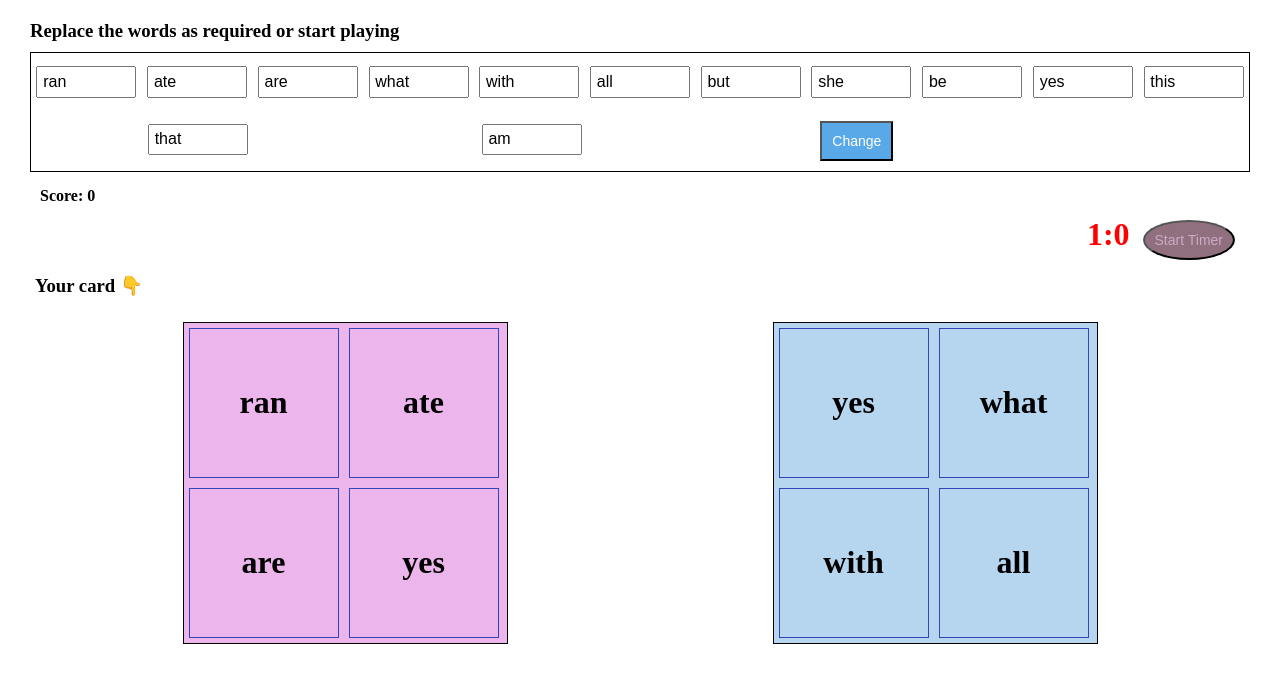
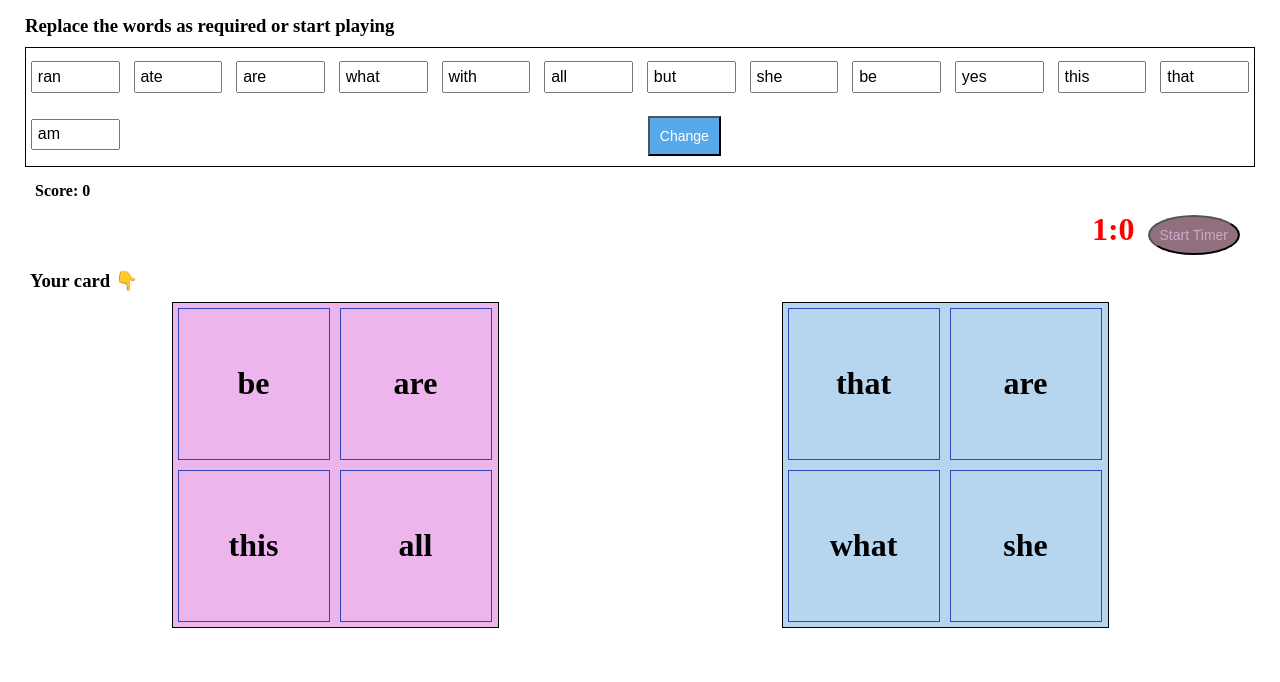
Before and after one commit to elza-abraham/Spot-the-twin, a React app: page / in a window 1280 px wide. Built offline with nearby package versions, Linux system fonts and the light colour scheme.

Commit message:
initial rerendering generates random cards

```diff
--- a/app/GamePage.js
+++ b/app/GamePage.js
@@ -15,29 +15,36 @@ class GamePage extends React.Component {
   }
 
   componentWillReceiveProps = (props) => {
-    this.setState({
-      cardArr: props.cardArr,
-      playerCard1: props.cardArr[0],
-      playerCard2: props.cardArr[1]
-    });
+    console.log('gamepage component will receive', this.props.shouldChildChange)
+    if (props.shouldChildChange){
+      // this.setState({
+      //   cardArr: props.cardArr,
+      //   playerCard1: props.cardArr[0],
+      //   playerCard2: props.cardArr[1]
+      // })
+      const [playerCard1, playerCard2] = randomCards(props.cardArr)
+      this.setState({
+        cardArr: props.cardArr,
+        playerCard1,
+        playerCard2
+      })
+    }
   }
 
   handleClick = (event) => {
-    // console.log('current clicked column', event.target.textContent)
 
     const selected = event.target.textContent
     if (this.state.playerCard2.indexOf(selected) > -1) {
       this.setState({
         selectedWord: selected
       })
-      // let newCards = this.randomCards()
-      let newCards = randomCards(this.state.cardArr)
+      const [playerCard1, playerCard2] = randomCards(this.state.cardArr)
       setTimeout(() => {
         this.setState(
           {
             points: this.state.points + 1,
-            playerCard1: newCards[0],
-            playerCard2: newCards[1],
+            playerCard1,
+            playerCard2,
             selectedWord: ''
           }
         )
--- a/app/MainPage.js
+++ b/app/MainPage.js
@@ -1,34 +1,27 @@
 import React, {Component} from 'react'
 import GamePage from './GamePage'
 import createCards from './CardGenerator'
+import randomCards from './RandomCardGen'
 
 export default class MainPage extends Component {
   constructor () {
     super()
     this.state = {
       cardArr: [],
+      shouldChildChange: true,
       errorMsg: '',
-      word1: 'ran',
-      word2: 'ate',
-      word3: 'are',
-      word4: 'what',
-      word5: 'with',
-      word6: 'all',
-      word7: 'but',
-      word8: 'she',
-      word9: 'be',
-      word10: 'yes',
-      word11: 'this',
-      word12: 'that',
-      word13: 'am'
+      flagToSendProps: true,
+      word1: 'ran', word2: 'ate', word3: 'are', word4: 'what', word5: 'with',
+      word6: 'all', word7: 'but',  word8: 'she',  word9: 'be', word10: 'yes',
+      word11: 'this', word12: 'that', word13: 'am'
     }
   }
 
   componentDidMount() {
+    console.log("main component did mout")
+    const words = [this.state.word1, this.state.word2, this.state.word3, this.state.word4, this.state.word5, this.state.word6, this.state.word7, this.state.word8, this.state.word9, this.state.word10, this.state.word11, this.state.word12, this.state.word13 ]
 
-    const words = [this.state.word1, this.state.word2, this.state.word3, this.state.word4, this.state.word5, this.state.word6, this.state.word7, this.state.word8, this.state.word9, this.state.word10, this.state.word11, this.state.word12, this.state.word13 ]
     const cardArr = createCards(words)
-
     this.setState(
       {
         cardArr
@@ -54,32 +47,20 @@ export default class MainPage extends Component {
         }
       )
     }
-    const card1 = [words[0], words[1], words[2], words[9]]
-    const card2 = [words[9], words[3], words[4], words[5]]
-    const card3 = [words[8], words[9], words[6], words[7]]
-    const card4 = [words[0], words[10], words[3], words[6]]
-    const card5 = [words[1], words[10], words[4], words[7]]
-    const card6 = [words[8], words[2], words[10], words[5]]
-    const card7 = [words[0], words[8], words[11], words[4]]
-    const card8 = [words[1], words[11], words[5], words[6]]
-    const card9 = [words[11], words[2], words[3], words[7]]
-    const card10 = [words[0], words[12], words[5], words[7]]
-    const card11 = [words[8], words[1], words[3], words[12]]
-    const card12 = [words[12], words[2], words[4], words[6]]
-    const card13 = [words[9], words[10], words[11], words[12]]
 
-    const cardArr = [
-      card1, card2, card3, card4, card5, card6, card7, card8, card9, card10, card11, card12, card13
-    ]
+    const cardArr = createCards(words)
 
     this.setState(
       {
-        cardArr
+        cardArr,
+        shouldChildChange: true
       }
     )
   }
+
   handleChange = (event) => {
     this.setState({
+      shouldChildChange: false,
       [event.target.name]: event.target.value
     })
   }
@@ -124,7 +105,7 @@ export default class MainPage extends Component {
             <input type= "text" name ="word11" maxLength="6" value={this.state.word11} onChange={this.handleChange} />
           </div>
           <div  className="form-item">
-            <input type= "text" name ="word12" value={this.state.word12} onChange={this.handleChange} />
+            <input type= "text" name ="word12" maxLength="6" value={this.state.word12} onChange={this.handleChange} />
           </div>
           <div  className="form-item">
             <input type= "text" name ="word13" maxLength="6" value={this.state.word13} onChange={this.handleChange} />
@@ -133,7 +114,7 @@ export default class MainPage extends Component {
             <button type= "submit">Change</button>
           </div><h3 style={{color: 'orange'}}>{'     '}{this.state.errorMsg}</h3>
         </form>
-        <GamePage cardArr={this.state.cardArr} />
+        <GamePage cardArr={this.state.cardArr} shouldChildChange={this.state.shouldChildChange} />
       </div>
     )
   }
--- a/app/Timer.js
+++ b/app/Timer.js
@@ -9,16 +9,14 @@ export default class Timer extends React.Component {
       timerMsg: ''
     };
     this.timer = 0;
-    this.startTimer = this.startTimer.bind(this);
-    this.countDown = this.countDown.bind(this);
   }
 
   secondsToTime(secs){
-    let hours = Math.floor(secs / (60 * 60));
-    let divisor_for_minutes = secs % (60 * 60);
-    let minutes = Math.floor(divisor_for_minutes / 60);
-    let divisor_for_seconds = divisor_for_minutes % 60;
-    let seconds = Math.ceil(divisor_for_seconds);
+    const hours = Math.floor(secs / (60 * 60));
+    const divisor_for_minutes = secs % (60 * 60);
+    const minutes = Math.floor(divisor_for_minutes / 60);
+    const divisor_for_seconds = divisor_for_minutes % 60;
+    const seconds = Math.ceil(divisor_for_seconds);
 
     let obj = {
       "h": hours,
@@ -29,17 +27,17 @@ export default class Timer extends React.Component {
   }
 
   componentDidMount() {
-    let timeLeftVar = this.secondsToTime(this.state.seconds);
-    this.setState({ time: timeLeftVar });
+    let timeLeft = this.secondsToTime(this.state.seconds);
+    this.setState({ time: timeLeft });
   }
 
-  startTimer() {
+  startTimer = () => {
     if (this.timer == 0) {
       this.timer = setInterval(this.countDown, 1000);
     }
   }
 
-  countDown() {
+  countDown = () => {
     // Remove one second, set state so a re-render happens.
     let seconds = this.state.seconds - 1;
     this.setState({
--- a/app/style.css
+++ b/app/style.css
@@ -1,31 +1,24 @@
 * {
   margin:5px;
   padding: 0;
-  box-sizing: border-box;
+  /* box-sizing: border-box; */
 }
 
 #container {
-  /* height: 100%; */
   display: flex;
   flex-direction: column;
-  margin: 10px;
   top: 10px;
 }
 #main-container {
-  /* height: 100%; */
   display: flex;
   flex-direction: column;
-  margin: 10px;
   top: 10px;
 }
 
 #game-table {
   display: flex;
-  /* background: deeppink; */
-  /* border: 1px solid black; */
   justify-content: space-around;
   flex-direction: row;
-  margin: 20px;
   top: 20px;
 }
 
@@ -79,7 +72,7 @@ form {
   border: 1px solid black;
   flex-direction: row;
   flex-wrap: wrap;
-  justify-content: space-around
+  justify-content: space-between
 }
 
 form button {
@@ -127,7 +120,7 @@ form input {
 }
 
 input {
-  width: 100px;
+  width: 75px;
 
 }
 
```
Also changed, not shown: app/InputForm.js (deleted, +0 -79 lines).
